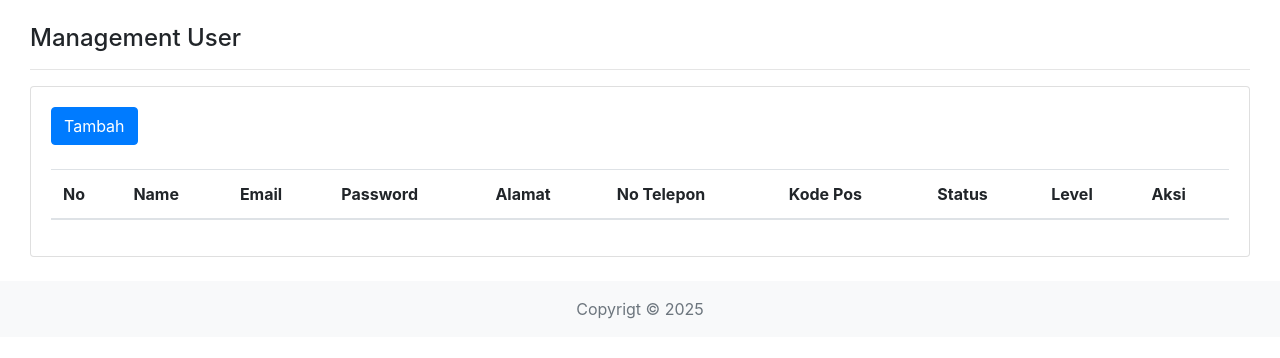
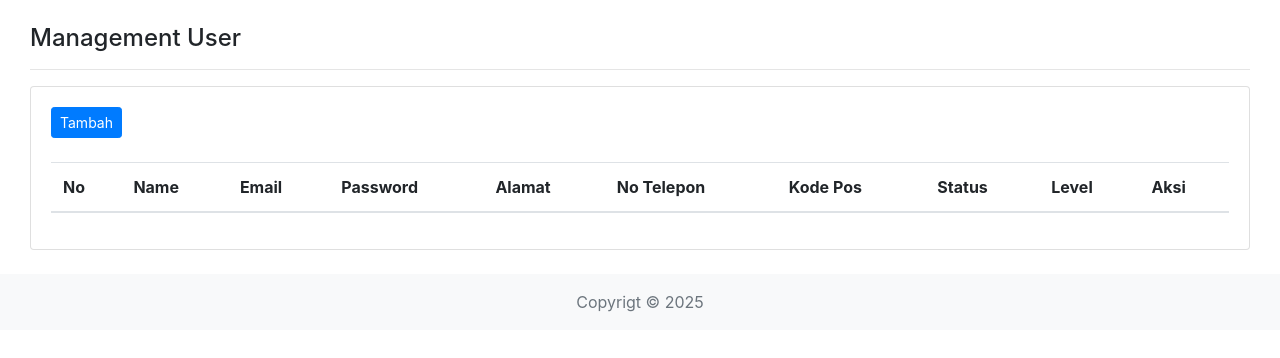
Before and after one commit to HilmiSalsabilla/bookstore, a CodeIgniter app: page /projekcaca/index.php/user/index in a window 1280 px wide. Shown: the part 62-420 px from the top of the page. Run offline with CodeIgniter, Linux system fonts and the light colour scheme; data that the repository does not hold is empty; some libraries are stand-ins or nearby versions.

Commit message:
modified some files

```diff
--- a/application/views/buku/edit.php
+++ b/application/views/buku/edit.php
@@ -67,7 +67,7 @@
             <i class="text-danger"><?= form_error('stok') ?></i>
           </div>
           <div class="form-group">
-            <button type="submit" class="btn btn-md btn-primary">Simpan</button>
+            <button type="submit" class="btn btn-sm btn-primary">Simpan</button>
           </div>
         </form>
       </div>
--- a/application/views/buku/index.php
+++ b/application/views/buku/index.php
@@ -6,7 +6,7 @@
   <div class="section-body">
     <div class="card card-primary">
       <div class="card-body">
-        <a href="<?= base_url('buku-tambah') ?>" class="btn btn-md btn-primary">Tambah</a><br><br>
+        <a href="<?= base_url('buku-tambah') ?>" class="btn btn-sm btn-primary">Tambah</a><br><br>
         <div class="table-responsive">
           <table class="table table-striped" id="table-1">
             <thead>
--- a/application/views/buku/tambah.php
+++ b/application/views/buku/tambah.php
@@ -53,7 +53,7 @@
             <input type="number" name="stok" class="form-control">
           </div><br>
           <div class="from-group">
-            <button type="submit" class="btn btn-md btn-primary">Simpan</button>
+            <button type="submit" class="btn btn-sm btn-primary">Simpan</button>
           </div>
         </form>
       </div>
--- a/application/views/kategori/edit.php
+++ b/application/views/kategori/edit.php
@@ -14,7 +14,7 @@
             <i class="text-danger"><?= form_error('nama_kategori') ?></i>
           </div>
           <div class="form-group">
-            <button type="submit" class="btn btn-md btn-primary">Simpan</button>
+            <button type="submit" class="btn btn-sm btn-primary">Simpan</button>
           </div>
         </form>
       </div>
--- a/application/views/kategori/index.php
+++ b/application/views/kategori/index.php
@@ -6,7 +6,7 @@
   <div class="section-body">
     <div class="card card-primary">
       <div class="card-body">
-        <a href="<?= base_url('kategori-tambah') ?>" class="btn btn-md btn-primary">Tambah</a><br><br>
+        <a href="<?= base_url('kategori-tambah') ?>" class="btn btn-sm btn-primary">Tambah</a><br><br>
         <div class="table-responsive">
           <table class="table table-striped" id="table-1">
             <thead>
@@ -22,8 +22,8 @@
                   <td><?= $key+1 ?></td>
                   <td><?= $value -> nama_kategori ?></td>
                   <td>
-                    <a href="<?= base_url('kategori-hapus/'.$value -> id_kategori) ?>" class="btn btn-md btn-danger">Hapus</a>
-                    <a href="<?= base_url('kategori-edit/'.$value -> id_kategori) ?>" class="btn btn-md btn-warning">Edit</a>
+                    <a href="<?= base_url('kategori-hapus/'.$value -> id_kategori) ?>" class="btn btn-sm btn-danger">Hapus</a>
+                    <a href="<?= base_url('kategori-edit/'.$value -> id_kategori) ?>" class="btn btn-sm btn-warning">Edit</a>
                   </td>
                 </tr>
               <?php endforeach ?>
--- a/application/views/kategori/tambah.php
+++ b/application/views/kategori/tambah.php
@@ -12,7 +12,7 @@
             <input type="text" nama="nama_kategori" class="form-control">
           </div>
           <div class="form-group">
-            <button type="submit" class="btn btn-md btn-primary">Simpan</button>
+            <button type="submit" class="btn btn-sm btn-primary">Simpan</button>
           </div>
         </form>
       </div>
--- a/application/views/laporan/index.php
+++ b/application/views/laporan/index.php
@@ -49,7 +49,7 @@
             </div>
             <div class="col-md-3">
               <label for="">&nbsp;</label>
-              <button type="submit" name="filter" class="btn btn-md btn-primary btn-block">Filter Data</button>
+              <button type="submit" name="filter" class="btn btn-sm btn-primary btn-block">Filter Data</button>
             </div>
           </div>
         </form>
--- a/application/views/register.php
+++ b/application/views/register.php
@@ -81,9 +81,7 @@
 
                 <!-- Submit -->
                 <div class="form-group">
-                  <button type="submit" class="btn btn-primary btn-lg btn-block">
-                    Register
-                  </button>
+                  <button type="submit" class="btn btn-primary btn-lg btn-block">Register</button>
                 </div>
               </form>
             </div>
--- a/application/views/riwayat/detail.php
+++ b/application/views/riwayat/detail.php
@@ -87,7 +87,7 @@
 
         <div class="text-md-right">
           <div class="float-lg-left mb-lg-0 mb-3">
-            <a class="btn btn-danger btn-icon icon-left" href="<?php echo base_url('Riwayat') ?>">Kembali</a>
+            <a class="btn btn-sm btn-danger btn-icon icon-left" href="<?php echo base_url('Riwayat') ?>">Kembali</a>
           </div>
           <!-- <button class="btn btn-warning btn-icon icon-left"><i class="fas fa-print"></i> Print</button> -->
         </div>
--- a/application/views/riwayat/index.php
+++ b/application/views/riwayat/index.php
@@ -49,7 +49,7 @@
                   </td>
                   <td>
                     <?php if ($value->status_order == 'Pending') : ?>
-                      <button onclick="bukti('<?php echo $value->kode_order ?>')" type="button" class="btn btn-md btn-primary trigger--fire-modal-1" id="modal-1">Upload Bukti Pembayaran</button>
+                      <button onclick="bukti('<?php echo $value->kode_order ?>')" type="button" class="btn btn-sm btn-primary trigger--fire-modal-1" id="modal-1">Upload Bukti Pembayaran</button>
                     <?php elseif(($value->status_order == 'Dikonfirmasi' && $value->nomor_resi != null)) : ?>
                       <i class="text-primary" style="font-size: 12px">Nomor Resi : <?php echo $value->nomor_resi ?></i>
                     <?php else : ?>
--- a/application/views/user/index.php
+++ b/application/views/user/index.php
@@ -6,7 +6,7 @@
   <div class="section-body">
     <div class="card card-primary">
       <div class="card-body">
-        <a href="<?= base_url('user-tambah') ?>" class="btn btn-md btn-primary">Tambah</a>
+        <a href="<?= base_url('user-tambah') ?>" class="btn btn-sm btn-primary">Tambah</a>
         <br><br>
         <div class="table-responsive">
           <table class="table table-striped" id="table-1">
@@ -37,8 +37,8 @@
                 <td class="text-center"><span class="badge <?= $value -> status == 'aktif' ?'badge-light':'badge-info' ?>"><?= $value -> status ?></span></td>
                 <td class="text-center"><span class="badge <?= $value -> level == 'admin' ?'badge-primary':'badge-warning' ?> "></span><?= $value -> level ?></td>
                 <td>
-                  <a href="<?= base_url('user-hapus/'.$value -> id_user) ?>" class="btn btn-md btn-danger">Hapus</a>
-                  <a href="<?= base_url('user-aktifasi/'.$value -> id_user.'/'.$value -> status) ?>" class="btn btn-md btn-primary">Aktifasi</a>
+                  <a href="<?= base_url('user-hapus/'.$value -> id_user) ?>" class="btn btn-sm btn-danger">Hapus</a>
+                  <a href="<?= base_url('user-aktifasi/'.$value -> id_user.'/'.$value -> status) ?>" class="btn btn-sm btn-primary">Aktifasi</a>
                 </td>
               </tr>
               <?php endforeach ?>
--- a/application/views/user/tambah.php
+++ b/application/views/user/tambah.php
@@ -32,7 +32,7 @@
             <input type="number" name="kode_pos" class="form-control">
           </div>
           <div class="form-group">
-            <button type="submit" class="btn btn-md btn-primary">Simpan</button>
+            <button type="submit" class="btn btn-sm btn-primary">Simpan</button>
           </div>
         </form>
       </dic>
```
